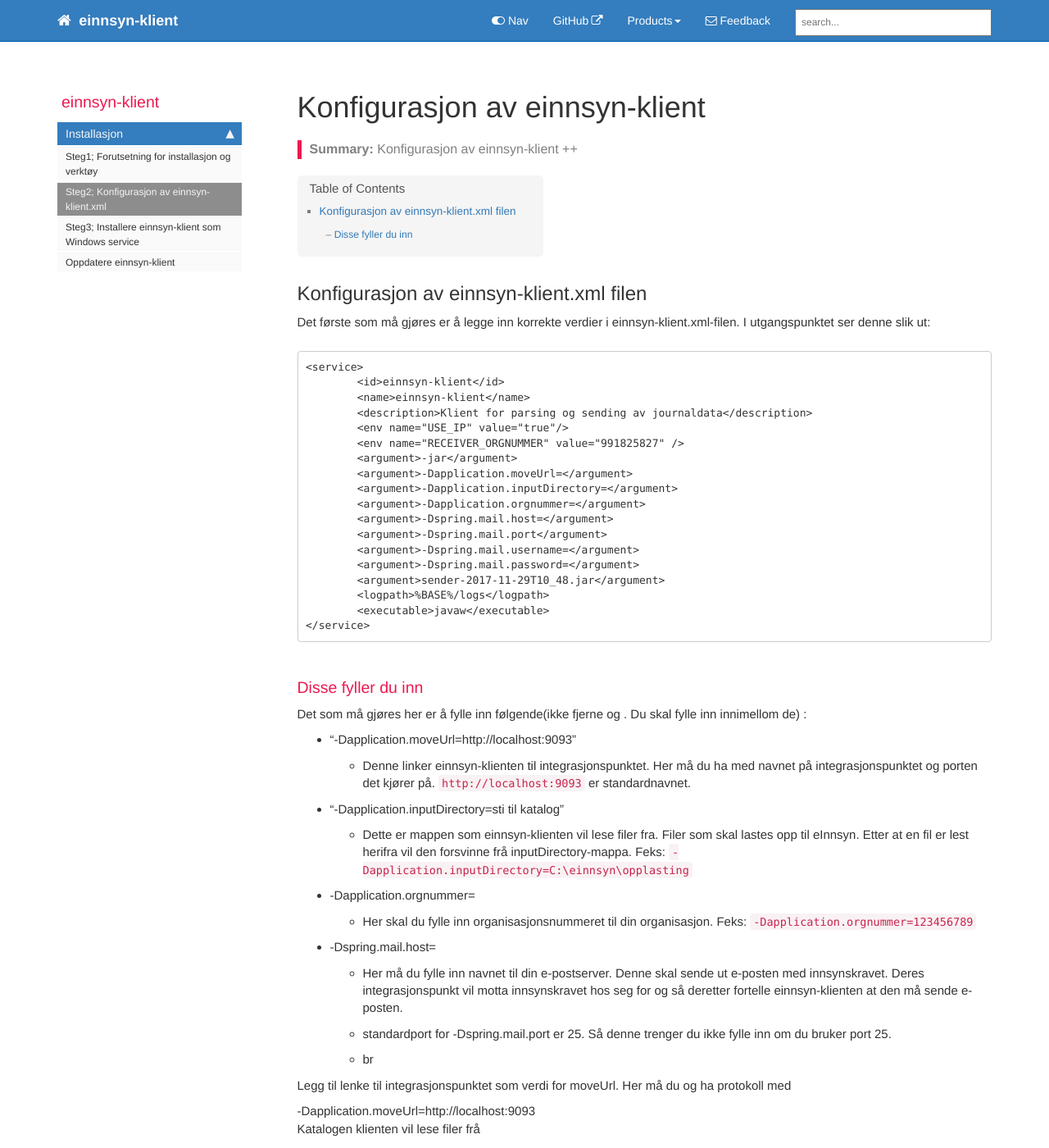
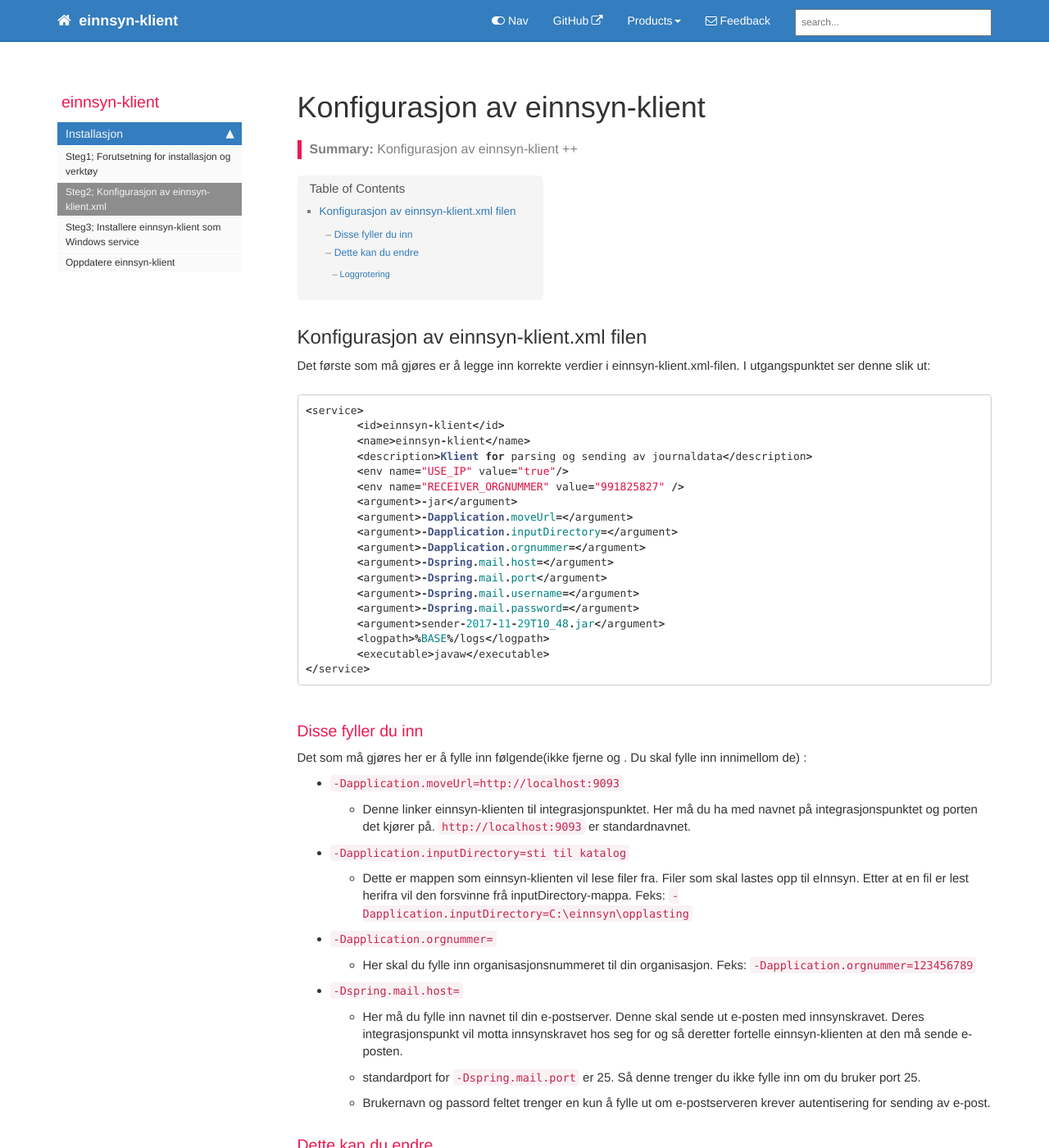
Before and after one commit to difi/einnsyn-klient, a Jekyll site: the page built from pages/2_install_konfigurasjon.md, in a window 1280 px wide and 1400 px high. Shown: the whole window at 82% size. Built offline with Jekyll 4.4.1, drawn with Linux system fonts in a browser that asks for light colours; nearby versions of some CDN libraries; comment, search, counter and statistics services are not loaded; some of the changed text lies outside the part shown.

Commit message:
Update 2_install_konfigurasjon.md

````diff
--- a/pages/2_install_konfigurasjon.md
+++ b/pages/2_install_konfigurasjon.md
@@ -12,7 +12,7 @@
 
 Det første som må gjøres er å legge inn korrekte verdier i einnsyn-klient.xml-filen. I utgangspunktet ser denne slik ut:
 
-```
+```java
 <service>
 	<id>einnsyn-klient</id>
 	<name>einnsyn-klient</name>
@@ -36,51 +36,31 @@
 ### Disse fyller du inn
 
 Det som må gjøres her er å fylle inn følgende(ikke fjerne <argument> og </argument>. Du skal fylle inn innimellom de) :
-* "-Dapplication.moveUrl=http://localhost:9093"
+* ```-Dapplication.moveUrl=http://localhost:9093```
   * Denne linker einnsyn-klienten til integrasjonspunktet. Her må du ha med navnet på integrasjonspunktet og porten det kjører på. ```http://localhost:9093``` er standardnavnet.
-* "-Dapplication.inputDirectory=sti til katalog"
+* ```-Dapplication.inputDirectory=sti til katalog```
   * Dette er mappen som einnsyn-klienten vil lese filer fra. Filer som skal lastes opp til eInnsyn. Etter at en fil er lest herifra vil den forsvinne frå inputDirectory-mappa. Feks: ```-Dapplication.inputDirectory=C:\einnsyn\opplasting```
-* -Dapplication.orgnummer=
+* ```-Dapplication.orgnummer=```
   * Her skal du fylle inn organisasjonsnummeret til din organisasjon. Feks: ```-Dapplication.orgnummer=123456789```
-* -Dspring.mail.host=
+* ```-Dspring.mail.host=```
   * Her må du fylle inn navnet til din e-postserver. Denne skal sende ut e-posten med innsynskravet. Deres integrasjonspunkt vil motta innsynskravet hos seg for og så deretter fortelle einnsyn-klienten at den må sende e-posten.
-  * standardport for -Dspring.mail.port er 25. Så denne trenger du ikke fylle inn om du bruker port 25.
-  * br
+  * standardport for ```-Dspring.mail.port``` er 25. Så denne trenger du ikke fylle inn om du bruker port 25.
+  * Brukernavn og passord feltet trenger en kun å fylle ut om e-postserveren krever autentisering for sending av e-post.
 
 
+### Dette kan du endre
 
+Dette er innstillinger som kan endres, men ikke nødvendigvis må endres for å få tjenesten til å fungere.
 
+* ```<logpath>%BASE%/Loggkatalog</logpath> ``` er for å velge loggkatalog. %BASE% variabelen peker på installasjonsmappen.
+* ```<id>einnsyn-klient</id>``` og ```<name>einnsyn-klient</name>``` er for å velge id og navn på tjenesten i listen over Windows tjenester.
 
+#### Loggrotering
+I tillegg kan du legge inn loggrotering om det er ønskelig. Dermed kan du rotere logger på størrelse og velge hvor mange en ønsker å ta vare på. standardstørrelsen her er 10MB, denne kan du endre til ønsket størrelse. Antall filer som blir tatt vare på er 8. Dette kan også endres. Sørg for at dette er innenfor ``` <service> </service> ``` taggen slik som resten av konfigurasjonen.
 
-
-Legg til lenke til integrasjonspunktet som verdi for moveUrl. Her må du og ha protokoll med
-
-<argument>-Dapplication.moveUrl=http://localhost:9093</argument>
-
-
-Katalogen klienten vil lese filer frå
-
-<argument>-Dapplication.inputDirectory=Sti til katalog</argument>
-
-
-Organisasjonsnummeret
-
-<argument>-Dapplication.orgnummer=Her legg du inn organisasjonsnummeret ditt</argument>
-
-
-Logkatalog
-
-<logpath>%BASE%/Loggkatalog</logpath>
-
-Stien her er relativt til installasjonsmappa. %BASE% variabelen peikar på installasjonsmappa.
-
-
-
-Epostinstillingar
-<argument>-Dspring.mail.host=</argument>
-
-<argument>-Dspring.mail.port</argument>
-
-<argument>-Dspring.mail.username=</argument>
-
-<argument>-Dspring.mail.password=</argument>
+```
+<log mode="roll-by-size">
+	<sizeThreshold>10240</sizeThreshold>
+	<keepFiles>8</keepFiles>
+</log>
+```
````
